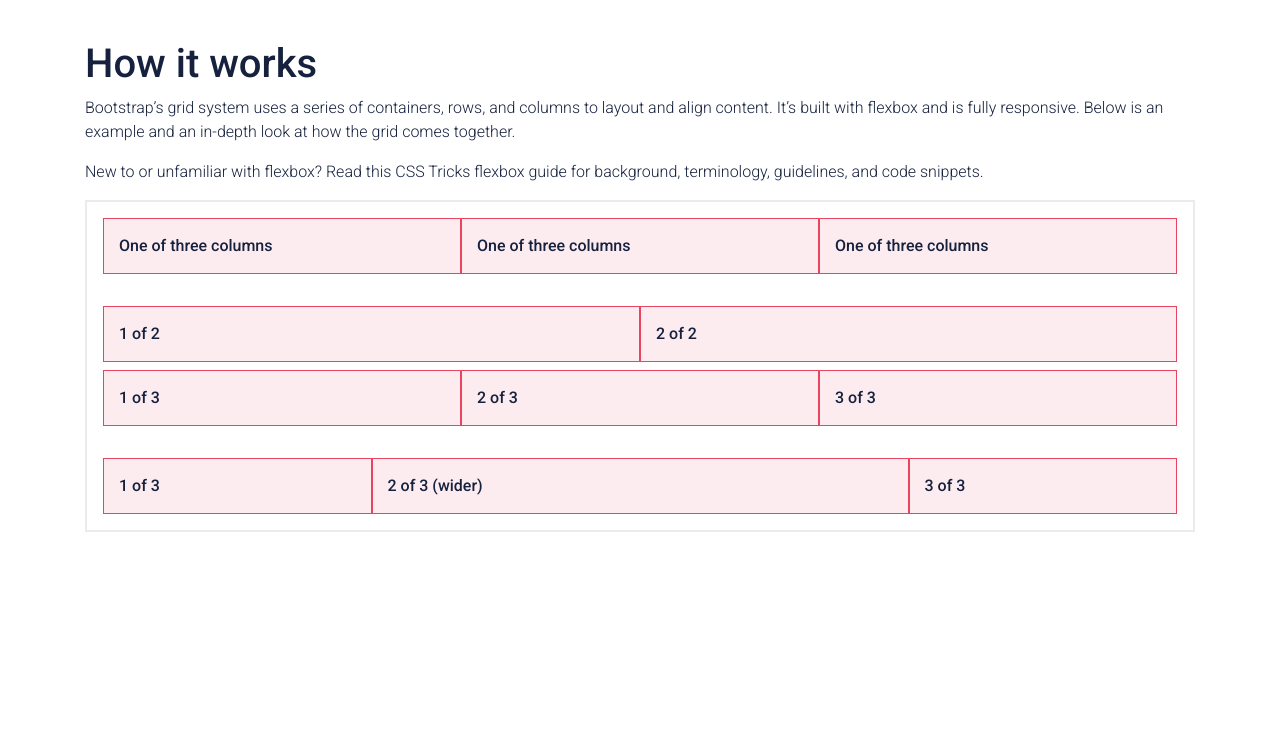
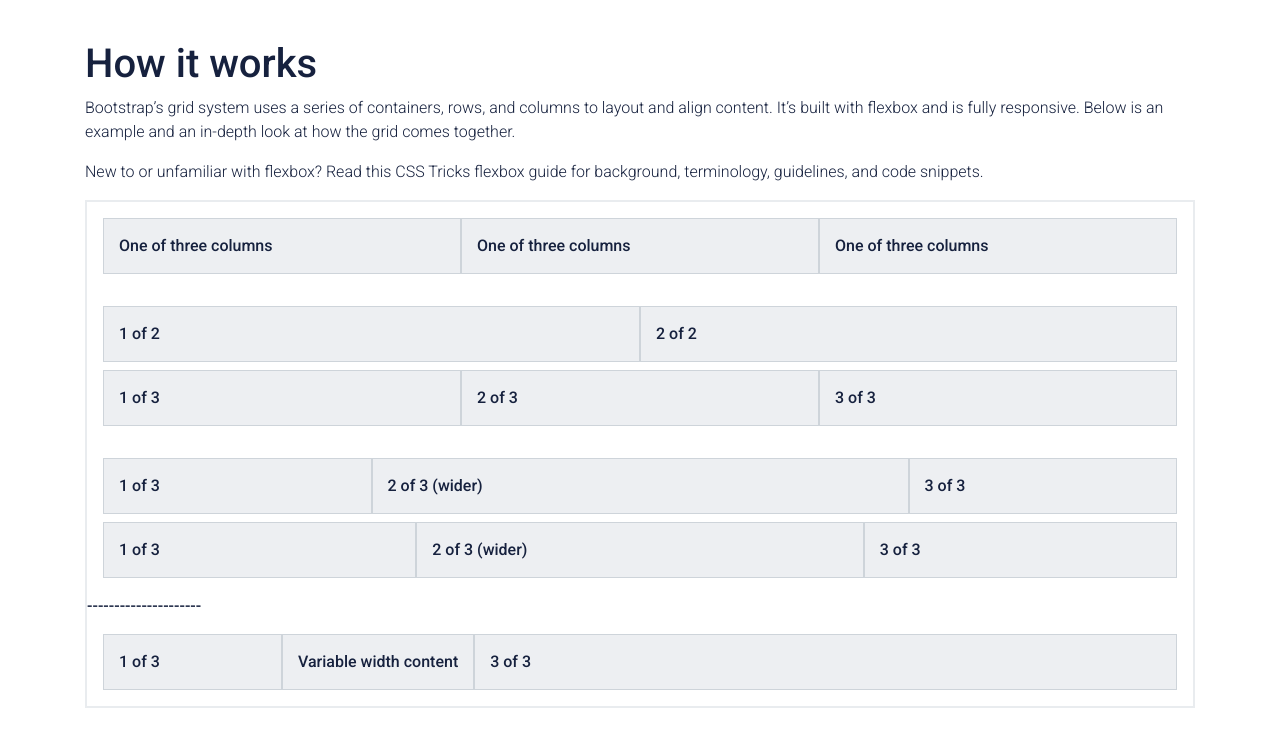
Before and after one commit to axelra-ag/lucky-react-starter, a React (Create React App) app: page /documentation in a window 1280 px wide. Shown: the top 746 px of the page. Built offline with nearby package versions, Linux system fonts and the light colour scheme.

Commit message:
auto bug fixed

```diff
--- a/src/UI/layout/grid/Col.ts
+++ b/src/UI/layout/grid/Col.ts
@@ -24,6 +24,11 @@ const getDimension = (n: number) => {
 const getFlex = (t: ColAttribute) =>
   Number.isInteger(t) ? `${getDimension(t as number)}%` : "auto";
 
+const getMaxWidth = (t: ColAttribute) =>
+  Number.isInteger(t) ? `${getDimension(t as number)}%` : "100%";
+
+const getWidth = (t: ColAttribute) => (Number.isInteger(t) ? `100%` : "auto");
+
 const getMediaQuery = (
   sm?: ColAttribute,
   md?: ColAttribute,
@@ -35,11 +40,17 @@ const getMediaQuery = (
   if (!sm && !md && !lg && !xl) return null;
   return makeQuery(breakPoint)(`
       flex: 0 0 ${getFlex((sm ? sm : md ? md : lg ? lg : xl) as ColAttribute)};
-      max-width: ${getFlex(
+      max-width: ${getMaxWidth(
         (sm ? sm : md ? md : lg ? lg : xl) as ColAttribute
       )};
+      width: ${getWidth((sm ? sm : md ? md : lg ? lg : xl) as ColAttribute)};
   `);
 };
+
+const getDefaultColCSS = (col: number) => css`
+  flex: 0 0 ${getDimension(col)}%;
+  max-width: ${getDimension(col)}%;
+`;
 
 const ColRoot = css`
   position: relative;
@@ -53,20 +64,19 @@ const SimpleCol = css`
   min-width: 0;
   max-width: 100%;
 `;
-
-const getDefaultColCSS = (col: number) => css`
-  flex: 0 0 ${getDimension(col)}%;
-  max-width: ${getDimension(col)}%;
-`;
-
 export const Col = styled.div<{
   sm?: ColAttribute;
   md?: ColAttribute;
   lg?: ColAttribute;
   xl?: ColAttribute;
-  col?: number;
+  col?: number | boolean;
 }>`
   ${({sm, md, lg, xl}) => getMediaQuery(sm, md, lg, xl) || SimpleCol};
-  ${({col}) => (col ? getDefaultColCSS(col) : "")}
+  ${({col}) =>
+    col
+      ? Number.isInteger(col)
+        ? getDefaultColCSS(col as number)
+        : SimpleCol
+      : ""}
   ${ColRoot};
 `;
--- a/src/UI/layout/grid/Row.ts
+++ b/src/UI/layout/grid/Row.ts
@@ -1,7 +1,8 @@
 import styled from "styled-components";
 import {GUTTER} from "../../theme/Theme";
+import {Flex} from "./Flex";
 
-export const Row = styled.div`
+export const Row = styled(Flex)`
   display: flex;
   flex-direction: row;
   flex-wrap: wrap;
--- a/src/components/docs/sections/HowItWorks.tsx
+++ b/src/components/docs/sections/HowItWorks.tsx
@@ -4,7 +4,7 @@ import {Flex} from "../../../UI/layout/grid/Flex";
 import {Container} from "../../../UI/layout/grid/Container";
 import {Row} from "../../../UI/layout/grid/Row";
 import {Col} from "../../../UI/layout/grid/Col";
-import {__COLORS, GUTTER} from "../../../UI/theme/Theme";
+import {__COLORS, __GRAY_SCALE, GUTTER} from "../../../UI/theme/Theme";
 import {getAlphaColor} from "../../../helpers/get-alpha-color";
 import {Spacer} from "../../../UI/layout/spacer/Spacer";
 import {
@@ -16,8 +16,8 @@ import {
 
 const Column = styled(Col)`
   padding: ${GUTTER}px;
-  background: ${getAlphaColor(0.1, __COLORS.CTA)};
-  border: 1px solid ${__COLORS.CTA};
+  background: ${getAlphaColor(0.1, __GRAY_SCALE._700)};
+  border: 1px solid ${__GRAY_SCALE._400};
 `;
 export const HowItWorks = () => {
   return (
@@ -65,6 +65,24 @@ export const HowItWorks = () => {
               <Column col={6}>2 of 3 (wider)</Column>
               <Column>3 of 3</Column>
             </Row>
+            <Spacer x1 />
+            <Row>
+              <Column>1 of 3</Column>
+              <Column col={5}>2 of 3 (wider)</Column>
+              <Column>3 of 3</Column>
+            </Row>
+          </Container>
+        </SectionLayout>
+        ---------------------
+        <SectionLayout>
+          <Container>
+            <Row justify="center">
+              <Column lg={2}>1 of 3</Column>
+              <Column col md="auto">
+                Variable width content
+              </Column>
+              <Column>3 of 3</Column>
+            </Row>
           </Container>
         </SectionLayout>
       </SectionBox>
```
